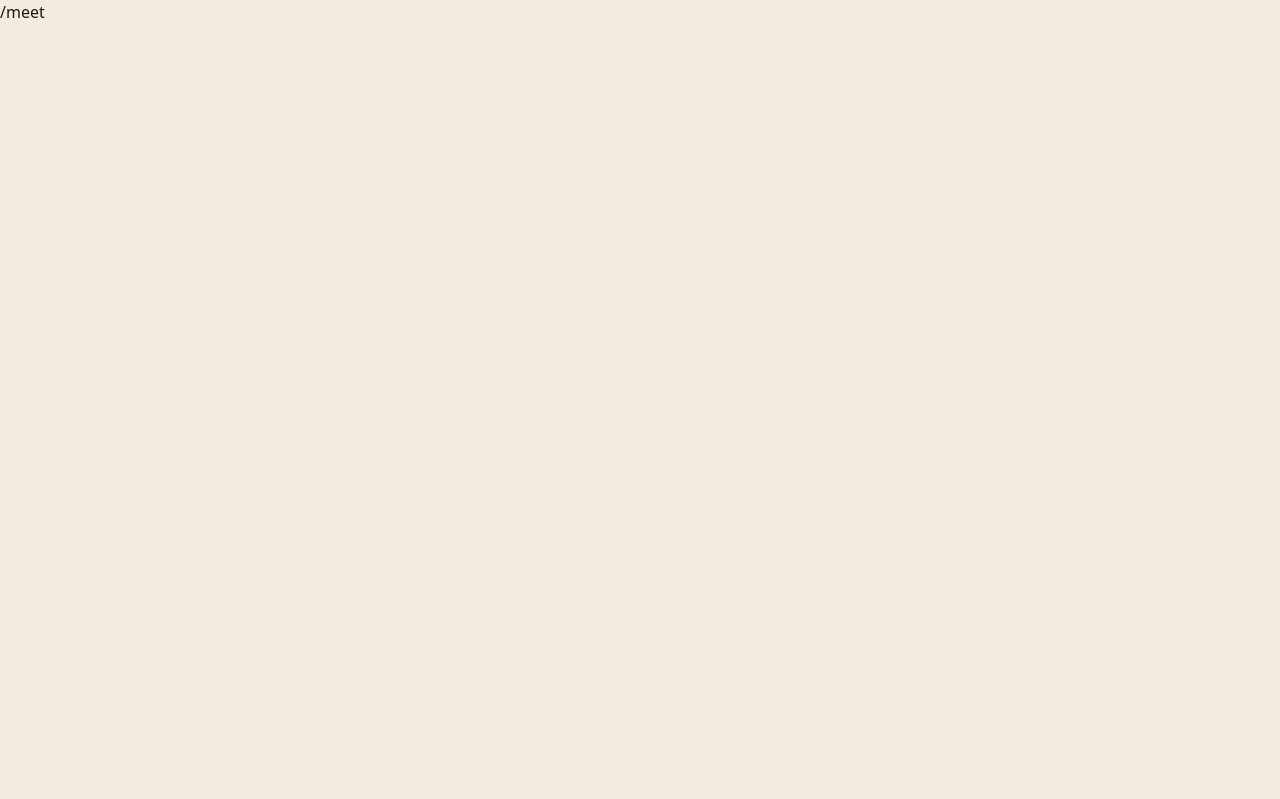
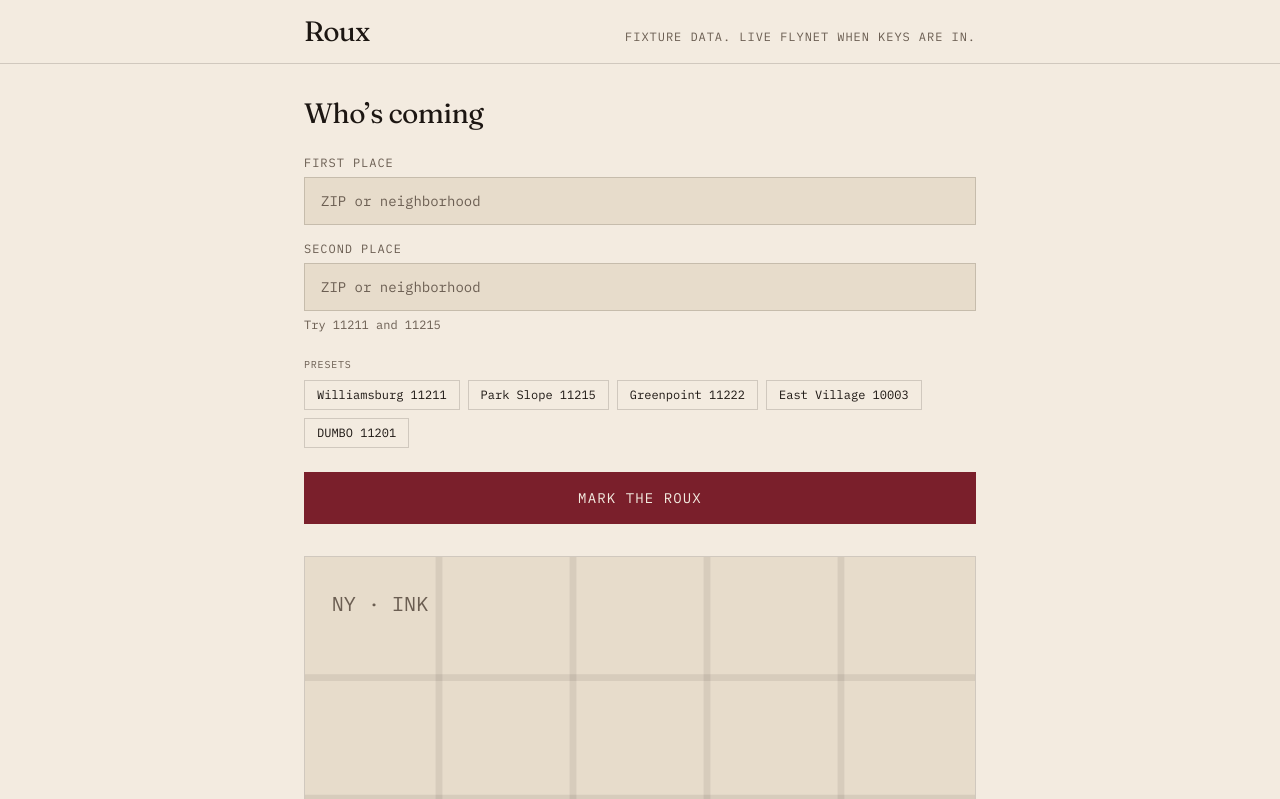
Before and after one commit to emmaGH1/roux, a Next.js app: page /meet in a window 1280 px wide. Shown: the top 799 px of the page. Built offline with nearby package versions, Linux system fonts and the light colour scheme.

Commit message:
feat: implement /meet form, preset chips, reactive PaperMap, and app layout with honesty banner

```diff
--- a/app/(app)/layout.tsx
+++ b/app/(app)/layout.tsx
@@ -1,7 +1,38 @@
+import Link from "next/link";
+
 export default function AppLayout({
   children,
 }: {
   children: React.ReactNode;
 }) {
-  return <div data-demo="roux">{children}</div>;
+  const isLive = process.env.USE_FIXTURES === "false" && Boolean(process.env.FLYNET_API_KEY);
+  const source = isLive ? "flynet" : "fixture";
+  const bannerText = isLive
+    ? "Live Flynet · staging"
+    : "Fixture data. Live Flynet when keys are in.";
+
+  return (
+    <div
+      data-demo="roux"
+      data-source={source}
+      className="min-h-screen flex flex-col bg-[var(--paper)] text-[var(--ink)]"
+    >
+      <header className="w-full border-b border-[var(--rule)]">
+        <div className="max-w-[var(--page-max-app)] mx-auto px-6 py-4 flex flex-col sm:flex-row sm:items-baseline justify-between gap-2">
+          <Link
+            href="/"
+            className="text-[28px] leading-[1.1] font-[family-name:var(--font-display)] text-[var(--ink)] tracking-tight hover:opacity-90 transition-opacity"
+          >
+            Roux
+          </Link>
+          <span className="font-[family-name:var(--font-mono)] text-xs uppercase tracking-[0.08em] text-[var(--ink-mute)]">
+            {bannerText}
+          </span>
+        </div>
+      </header>
+      <main className="flex-1 w-full max-w-[var(--page-max-app)] mx-auto px-6 py-8">
+        {children}
+      </main>
+    </div>
+  );
 }
--- a/app/(app)/meet/page.tsx
+++ b/app/(app)/meet/page.tsx
@@ -1,3 +1,177 @@
+"use client";
+
+import { useState, useMemo, Suspense } from "react";
+import { useRouter, useSearchParams } from "next/navigation";
+import { PaperMap } from "@/components/PaperMap";
+import { midpoint } from "@/lib/geo";
+import { lookupZip, PRESETS, type ZipRow } from "@/lib/zips";
+import zips from "@/fixtures/nyc-zips.json";
+
+function extractZip(raw: string): string | null {
+  if (!raw) return null;
+  const digits = raw.replace(/\D/g, "").slice(0, 5);
+  if (digits.length === 5 && lookupZip(digits)) {
+    return digits;
+  }
+  const row = lookupZip(raw);
+  if (!row) return null;
+  for (const [code, r] of Object.entries(zips as Record<string, ZipRow>)) {
+    if (r.lat === row.lat && r.lng === row.lng) {
+      return code;
+    }
+  }
+  return null;
+}
+
+function MeetForm() {
+  const router = useRouter();
+  const searchParams = useSearchParams();
+
+  const initialA = searchParams.get("a") ?? "";
+  const initialB = searchParams.get("b") ?? "";
+
+  const [placeA, setPlaceA] = useState(initialA);
+  const [placeB, setPlaceB] = useState(initialB);
+  const [error, setError] = useState<string | null>(null);
+
+  const marks = useMemo(() => {
+    const rowA = lookupZip(placeA);
+    const rowB = lookupZip(placeB);
+    if (!rowA || !rowB) return [];
+
+    const personA = { lat: rowA.lat, lng: rowA.lng, kind: "person" as const, label: rowA.name };
+    const personB = { lat: rowB.lat, lng: rowB.lng, kind: "person" as const, label: rowB.name };
+    const rouxMid = { ...midpoint(personA, personB), kind: "roux" as const };
+    return [personA, personB, rouxMid];
+  }, [placeA, placeB]);
+
+  function handleChipClick(chipLabel: string) {
+    setError(null);
+    if (!placeA.trim()) {
+      setPlaceA(chipLabel);
+    } else if (!placeB.trim()) {
+      setPlaceB(chipLabel);
+    } else {
+      setPlaceB(chipLabel);
+    }
+  }
+
+  function handleSubmit(e: React.FormEvent) {
+    e.preventDefault();
+    setError(null);
+
+    if (!placeA.trim() || !placeB.trim()) {
+      setError("Need two places.");
+      return;
+    }
+
+    const zipA = extractZip(placeA);
+    const zipB = extractZip(placeB);
+
+    if (!zipA || !zipB) {
+      setError("Unknown ZIP. Use a chip or a 5-digit NYC ZIP.");
+      return;
+    }
+
+    router.push(`/meet/results?a=${encodeURIComponent(zipA)}&b=${encodeURIComponent(zipB)}`);
+  }
+
+  return (
+    <div className="w-full">
+      <h1 className="font-[family-name:var(--font-display)] text-[28px] leading-tight tracking-[-0.02em] text-[var(--ink)] mb-6">
+        Who’s coming
+      </h1>
+
+      <form onSubmit={handleSubmit} className="space-y-4">
+        <div>
+          <label
+            htmlFor="place-a"
+            className="block font-[family-name:var(--font-mono)] text-xs uppercase tracking-[0.08em] text-[var(--ink-mute)] mb-1.5"
+          >
+            First place
+          </label>
+          <input
+            id="place-a"
+            type="text"
+            value={placeA}
+            onChange={(e) => {
+              setPlaceA(e.target.value);
+              setError(null);
+            }}
+            placeholder="ZIP or neighborhood"
+            className="w-full h-12 px-4 bg-[var(--paper-dark)] border border-[var(--rule)] rounded-none text-[var(--ink)] font-[family-name:var(--font-mono)] text-sm focus:outline-none focus:border-[var(--ink)] placeholder:text-[var(--ink-mute)]"
+          />
+        </div>
+
+        <div>
+          <label
+            htmlFor="place-b"
+            className="block font-[family-name:var(--font-mono)] text-xs uppercase tracking-[0.08em] text-[var(--ink-mute)] mb-1.5"
+          >
+            Second place
+          </label>
+          <input
+            id="place-b"
+            type="text"
+            value={placeB}
+            onChange={(e) => {
+              setPlaceB(e.target.value);
+              setError(null);
+            }}
+            placeholder="ZIP or neighborhood"
+            className="w-full h-12 px-4 bg-[var(--paper-dark)] border border-[var(--rule)] rounded-none text-[var(--ink)] font-[family-name:var(--font-mono)] text-sm focus:outline-none focus:border-[var(--ink)] placeholder:text-[var(--ink-mute)]"
+          />
+          <p className="font-[family-name:var(--font-mono)] text-xs text-[var(--ink-mute)] mt-1.5">
+            Try 11211 and 11215
+          </p>
+        </div>
+
+        <div className="pt-2">
+          <span className="block font-[family-name:var(--font-mono)] text-[10px] uppercase tracking-[0.08em] text-[var(--ink-mute)] mb-2">
+            Presets
+          </span>
+          <div className="flex flex-wrap gap-2">
+            {PRESETS.map((preset) => (
+              <button
+                type="button"
+                key={preset.zip}
+                onClick={() => handleChipClick(preset.label)}
+                className="font-[family-name:var(--font-mono)] text-xs border border-[var(--rule)] px-3 py-1.5 rounded-none text-[var(--ink)] bg-[var(--paper)] hover:bg-[var(--paper-dark)] transition-colors cursor-pointer"
+              >
+                {preset.label}
+              </button>
+            ))}
+          </div>
+        </div>
+
+        {error && (
+          <p className="font-[family-name:var(--font-mono)] text-xs text-[var(--wine)] mt-2">
+            {error}
+          </p>
+        )}
+
+        <div className="pt-2">
+          <button
+            id="submit-roux"
+            type="submit"
+            className="w-full bg-[var(--wine)] hover:bg-[var(--wine-deep)] text-[var(--paper)] font-[family-name:var(--font-mono)] text-sm uppercase tracking-[0.08em] px-5 py-4 text-center rounded-none transition-colors cursor-pointer"
+          >
+            Mark the Roux
+          </button>
+        </div>
+      </form>
+
+      <div className="border border-[var(--rule)] mt-8">
+        <PaperMap marks={marks} />
+      </div>
+    </div>
+  );
+}
+
 export default function MeetPage() {
-  return <div>/meet</div>;
+  return (
+    <Suspense fallback={<div className="font-[family-name:var(--font-mono)] text-xs text-[var(--ink-mute)]">Loading...</div>}>
+      <MeetForm />
+    </Suspense>
+  );
 }
```
